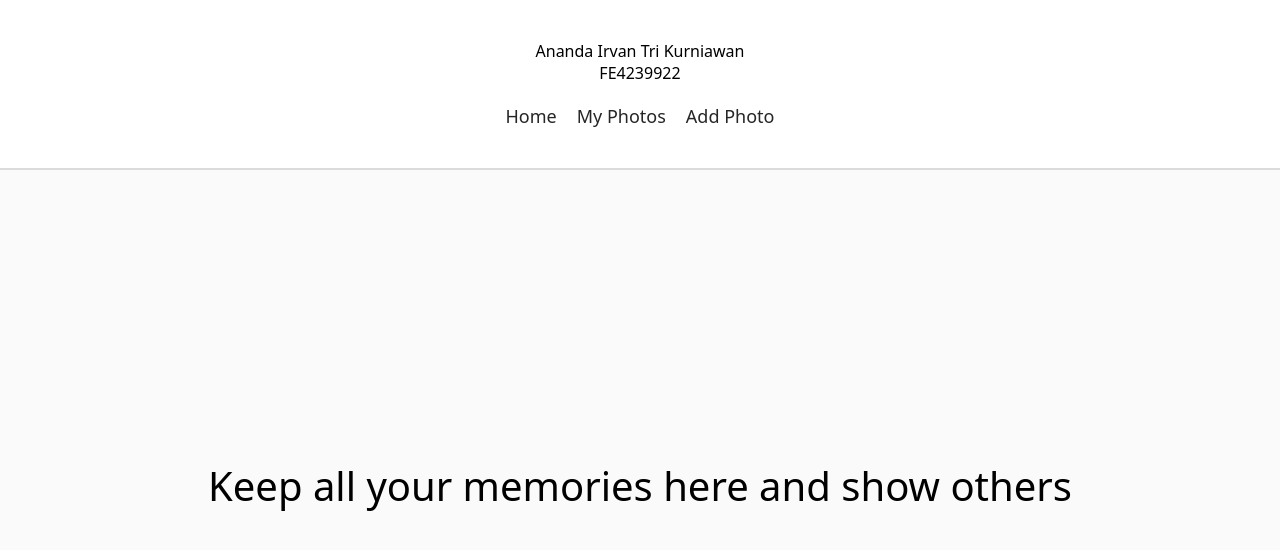
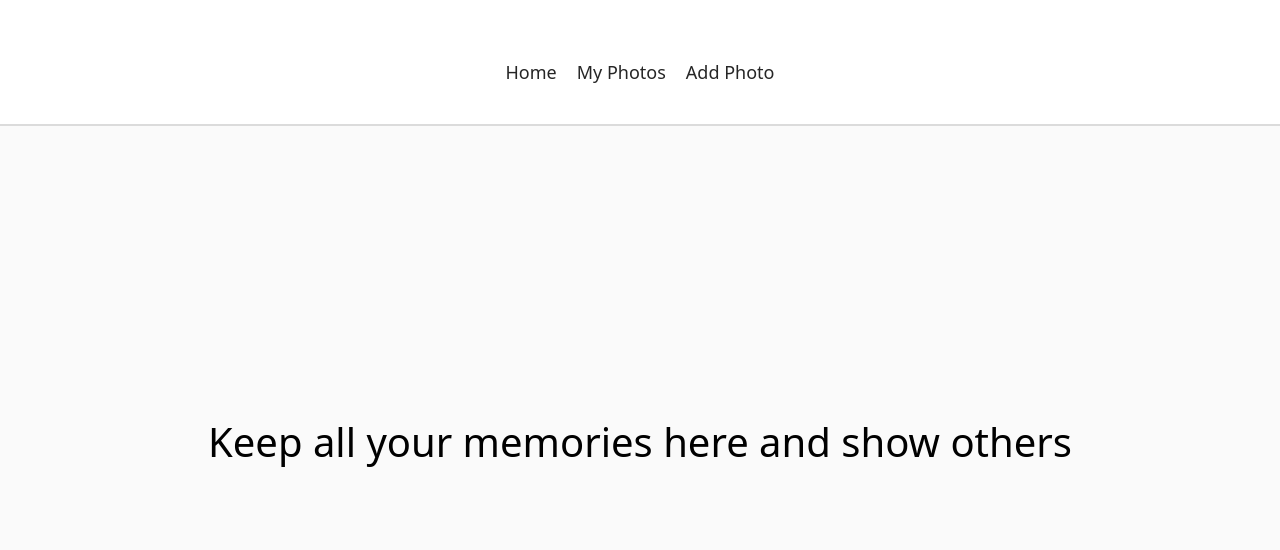
Before and after one commit to anandairvan053/app-galery, a React (Create React App) app: page / in a window 1280 px wide. Shown: the top 550 px of the page. Built offline with nearby package versions, Linux system fonts and the light colour scheme.

Commit message:
Update App.js

```diff
--- a/src/App.js
+++ b/src/App.js
@@ -11,8 +11,7 @@ const App = () => {
     <>
       <div className="navbar">
         <div className="studentInfo">
-          <p className="studentName">Ananda Irvan Tri Kurniawan</p>
-          <p className="studentId">FE4239922</p>
+
         </div>
         <Link to="/">Home</Link>
         <Link to="/photos">My Photos</Link>
```
